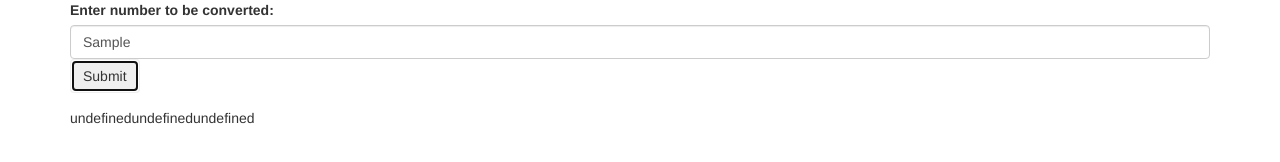
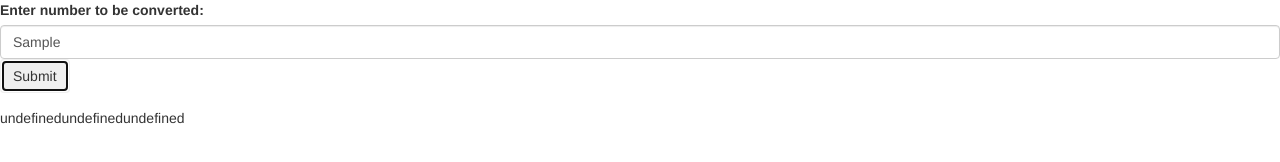
Before and after one commit to kftwotwo/roman-numerals, a plain HTML site: page index.html in a window 1280 px wide. Both pictures are taken after typing "Sample" into the empty fields and a click on the button "Submit". Drawn offline with Linux system fonts and the light colour scheme.

Commit message:
add more logic to our code

```diff
--- a/index.html
+++ b/index.html
@@ -8,7 +8,6 @@
     <title>Roman Numerals</title>
   </head>
   <body>
-    <div class="container">
       <form>
         <div class="form-group">
         <label for="text-input">Enter number to be converted:</label>
@@ -19,6 +18,5 @@
       <div id="result">
 
       </div>
-    </div>
   </body>
 </html>
--- a/js/scripts.js
+++ b/js/scripts.js
@@ -6,16 +6,17 @@ $(document).ready(function() {
     convert(userInput);
     })
 ///////////////////////////////////////////////////////////////////////////////////////////
-var numeralCodes = [["","I","II","III","IV","V","VI","VII","VIII","IX"],         //  9 ones
-                    ["","X","XX","X", "XL", "L", "LX", "LXX", "LXXX", "XC"],   //  90 tens
+var numerals = [["","I","II","III","IV","V","VI","VII","VIII","IX"],         //  9 ones
+                    ["","X","XX","XXX", "XL", "L", "LX", "LXX", "LXXX", "XC"],   //  90 tens
                     ["","C","CC","CCC","CD","D","DC","DCC","DCCC","CM"],// 900 hundreds
                     ["","M","MM", "MMM",]];// 3 thousand
 ////////////////////////////////////////////////////////////////////////////////////////////
-  function convert(num) {
+  function convert(number) {
     var numeral = "";
-    var digits = num.toString().split('').reverse();
-    for (var i=0; i < digits.length; i++){
-      numeral = numeralCodes[i][parseInt(digits[i])] + numeral;
+    var romanNumber = number.toString().split('').reverse();
+    for (var i=0; i < romanNumber.length; i++){
+      var codes = numerals[i];
+      numeral = codes[parseInt(romanNumber[i])] + numeral;
     }
     $("#result").text(numeral);
   }
```
